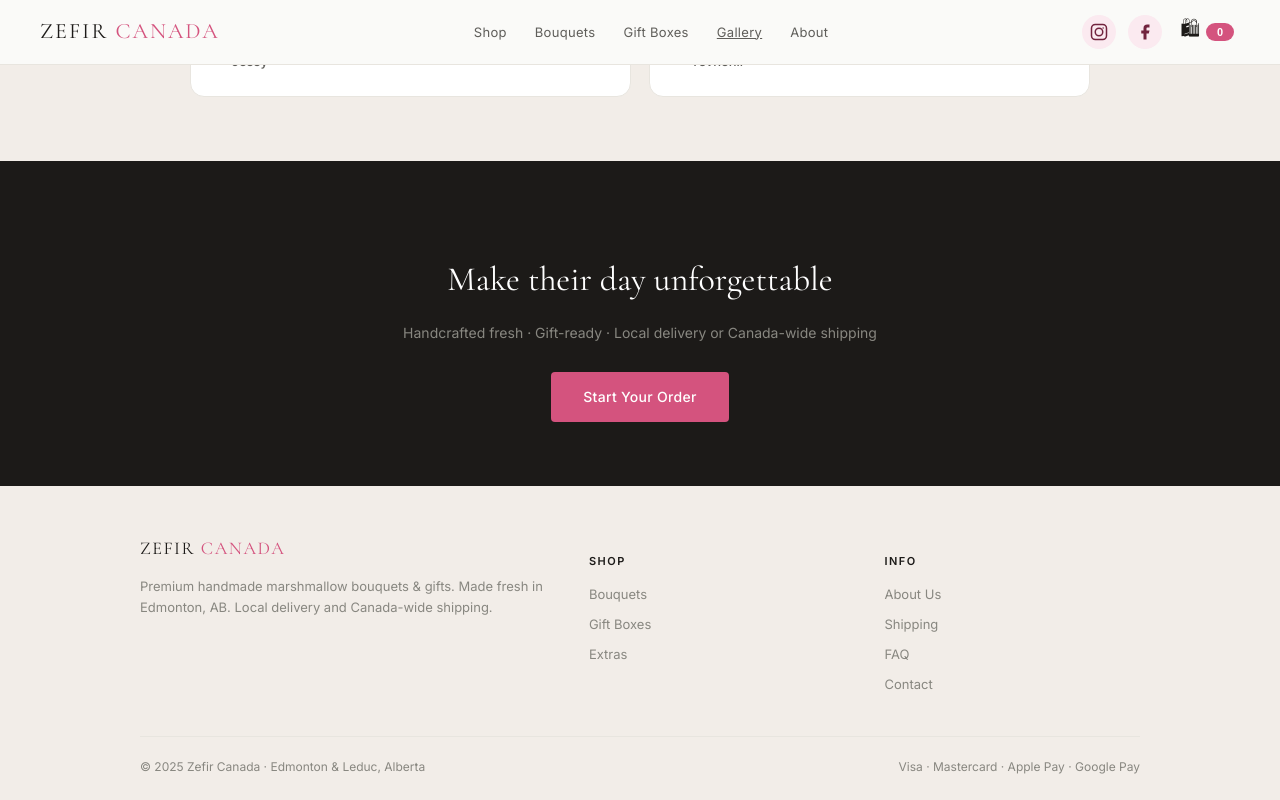
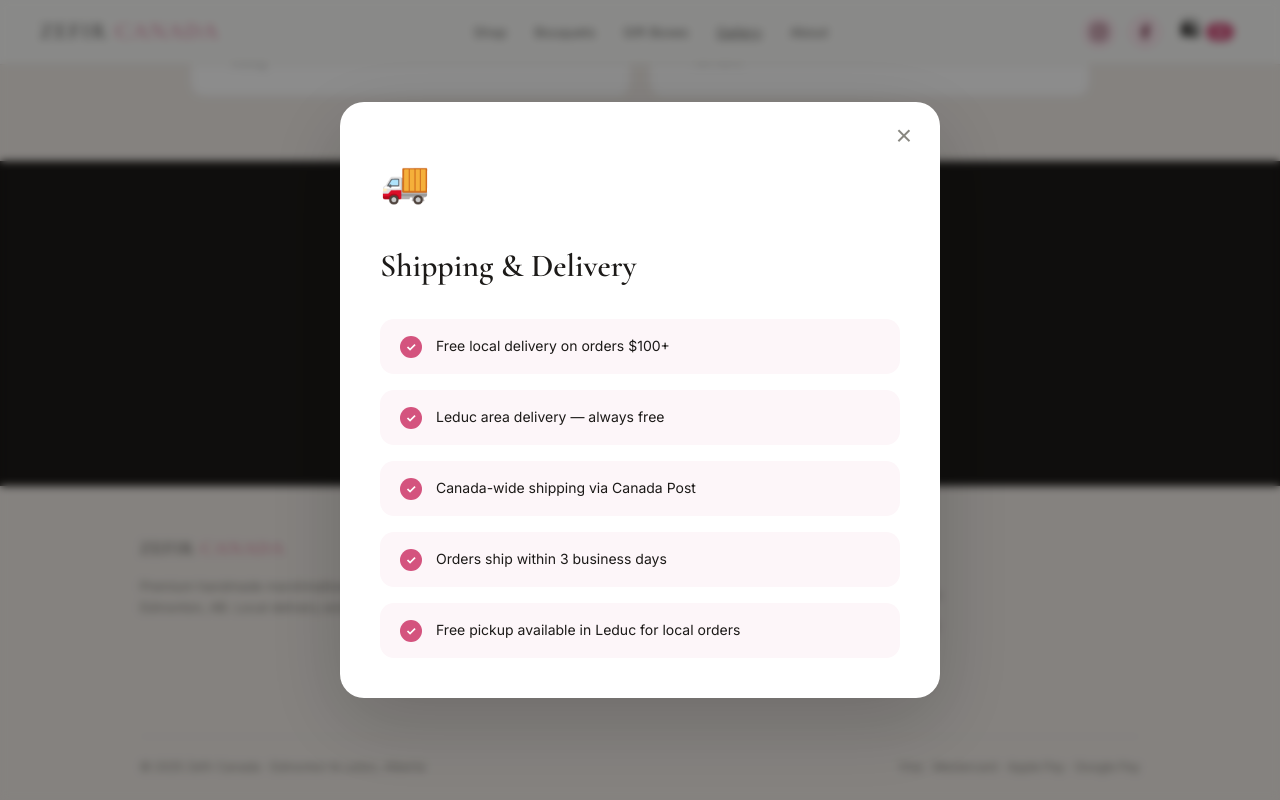
Before and after one commit to antaras1992/zefir-store, a Next.js app: page / in a window 1280 px wide. Both pictures are taken after a click on the link "Shipping". Shown: the part 3158-3958 px from the top of the page. Built offline with nearby package versions, Linux system fonts and the light colour scheme.

Commit message:
Add Shipping, FAQ, Contact modals

```diff
--- a/app/page.js
+++ b/app/page.js
@@ -194,6 +194,8 @@ price: p.sizes[selSize].p, qty: selQty, msg: selMsg, flower: p.flower,
 
   const [checkingOut, setCheckingOut] = useState(false);
   const [deliveryDate, setDeliveryDate] = useState("");
+  const [infoModal, setInfoModal] = useState(null);
+  const [faqOpen, setFaqOpen] = useState(null);
   const [calView, setCalView] = useState({y: new Date().getFullYear(), m: new Date().getMonth()});
   const handleCheckout = async () => {
     if (cart.length === 0) return;
@@ -736,9 +738,9 @@ price: p.sizes[selSize].p, qty: selQty, msg: selMsg, flower: p.flower,
           <div className={styles.footerCol}>
             <h5>Info</h5>
             <a onClick={goAbout}>About Us</a>
-            <a>Shipping</a>
-            <a>FAQ</a>
-            <a>Contact</a>
+            <a onClick={() => setInfoModal("shipping")} style={{cursor:"pointer"}}>Shipping</a>
+            <a onClick={() => setInfoModal("faq")} style={{cursor:"pointer"}}>FAQ</a>
+            <a onClick={() => setInfoModal("contact")} style={{cursor:"pointer"}}>Contact</a>
           </div>
         </div>
         <div className={styles.footerBottom}>
@@ -747,7 +749,49 @@ price: p.sizes[selSize].p, qty: selQty, msg: selMsg, flower: p.flower,
         </div>
       </footer>
 
-      {toast && <div className={`${styles.toast} ${styles.toastShow}`}>{toast}</div>}
+
+      {/* INFO MODALS */}
+      {infoModal && (
+        <div className={styles.infoOverlay} onClick={() => setInfoModal(null)}>
+          <div className={styles.infoModal} onClick={e => e.stopPropagation()}>
+            <button className={styles.infoClose} onClick={() => setInfoModal(null)}>×</button>
+            {infoModal === "shipping" && (<>
+              <div className={styles.infoIcon}>🚚</div>
+              <h2 className={styles.infoTitle}>Shipping &amp; Delivery</h2>
+              <div className={styles.infoList}>
+                {["Free local delivery on orders $100+","Leduc area delivery — always free","Canada-wide shipping via Canada Post","Orders ship within 3 business days","Free pickup available in Leduc for local orders"].map((t,i) => (
+                  <div key={i} className={styles.infoItem}><span className={styles.infoCheck}>✓</span><div>{t}</div></div>
+                ))}
+              </div>
+            </>)}
+            {infoModal === "faq" && (<>
+              <div className={styles.infoIcon}>💬</div>
+              <h2 className={styles.infoTitle}>Frequently Asked Questions</h2>
+              <div className={styles.faqList}>
+                {[{q:"How long do marshmallow bouquets last?",a:"Up to 3 weeks at room temperature. Keep away from direct sunlight and heat."},{q:"Can I customize my bouquet?",a:"Yes! Contact us for custom orders — colours, size, message."},{q:"Do you deliver on weekends?",a:"Yes, local delivery is available 7 days a week in Edmonton & Leduc area."},{q:"How far in advance should I order?",a:"Minimum 2–3 days for standard orders, 1 week for custom bouquets."},{q:"Are your products nut-free?",a:"Yes! Our marshmallow bouquets are nut-free."}].map((item,i) => (
+                  <div key={i} className={styles.faqItem} onClick={() => setFaqOpen(faqOpen === i ? null : i)}>
+                    <div className={styles.faqQ}><span>{item.q}</span><span className={styles.faqArrow}>{faqOpen === i ? "−" : "+"}</span></div>
+                    {faqOpen === i && <div className={styles.faqA}>{item.a}</div>}
+                  </div>
+                ))}
+              </div>
+            </>)}
+            {infoModal === "contact" && (<>
+              <div className={styles.infoIcon}>🌸</div>
+              <h2 className={styles.infoTitle}>Get in Touch</h2>
+              <p className={styles.infoSub}>We would love to hear from you!</p>
+              <div className={styles.contactCards}>
+                <a className={styles.contactCard} href="https://www.instagram.com/handmade_zefir_canada" target="_blank" rel="noopener noreferrer"><span className={styles.contactCardIcon}>📸</span><div><strong>Instagram</strong><br/><span>@handmade_zefir_canada</span></div></a>
+                <a className={styles.contactCard} href="https://www.facebook.com/share/1FeZwWCENb/" target="_blank" rel="noopener noreferrer"><span className={styles.contactCardIcon}>👍</span><div><strong>Facebook</strong><br/><span>Zefir Canada</span></div></a>
+                <a className={styles.contactCard} href="mailto:nataliyakhemii@icloud.com"><span className={styles.contactCardIcon}>✉️</span><div><strong>Email</strong><br/><span>nataliyakhemii@icloud.com</span></div></a>
+              </div>
+              <div className={styles.contactNote}>📍 Edmonton &amp; Leduc, Alberta · Reply within 24 hours</div>
+            </>)}
+          </div>
+        </div>
+      )}
+
+{toast && <div className={`${styles.toast} ${styles.toastShow}`}>{toast}</div>}
     </div>
   );
 }
--- a/app/page.module.css
+++ b/app/page.module.css
@@ -167,6 +167,32 @@
 .footerCol a:hover { color: var(--rose); }
 .footerBottom { border-top: 1px solid var(--border); padding-top: 20px; max-width: 1000px; margin: 0 auto; display: flex; justify-content: space-between; flex-wrap: wrap; gap: 10px; font-size: 12px; color: var(--gray); }
 
+
+/* INFO MODALS */
+.infoOverlay { position: fixed; inset: 0; background: rgba(0,0,0,0.45); backdrop-filter: blur(4px); z-index: 400; display: flex; align-items: center; justify-content: center; padding: 20px; }
+.infoModal { background: #fff; border-radius: 24px; padding: 48px 40px 40px; max-width: 520px; width: 100%; max-height: 90vh; overflow-y: auto; position: relative; box-shadow: 0 24px 80px rgba(0,0,0,0.18); }
+.infoClose { position: absolute; top: 16px; right: 20px; background: none; border: none; font-size: 28px; cursor: pointer; color: var(--gray); line-height: 1; padding: 4px 8px; }
+.infoClose:hover { color: var(--rose); }
+.infoIcon { font-size: 40px; margin-bottom: 12px; }
+.infoTitle { font-family: 'Cormorant Garamond', Georgia, serif; font-size: 32px; font-weight: 600; color: var(--text); margin-bottom: 28px; }
+.infoSub { font-size: 14px; color: var(--gray); margin-bottom: 24px; line-height: 1.6; }
+.infoList { display: flex; flex-direction: column; gap: 16px; }
+.infoItem { display: flex; align-items: flex-start; gap: 14px; padding: 16px 20px; background: #fdf6f9; border-radius: 14px; font-size: 14px; line-height: 1.5; }
+.infoCheck { width: 22px; height: 22px; min-width: 22px; border-radius: 50%; background: var(--rose); color: #fff; display: flex; align-items: center; justify-content: center; font-size: 12px; font-weight: 700; margin-top: 1px; }
+.faqList { display: flex; flex-direction: column; gap: 10px; }
+.faqItem { border: 1px solid var(--border); border-radius: 14px; overflow: hidden; cursor: pointer; }
+.faqQ { display: flex; align-items: center; justify-content: space-between; padding: 16px 20px; font-size: 14px; font-weight: 500; gap: 12px; user-select: none; }
+.faqQ:hover { background: #fdf6f9; }
+.faqArrow { font-size: 20px; color: var(--rose); font-weight: 300; min-width: 20px; text-align: center; }
+.faqA { padding: 0 20px 16px; font-size: 13px; color: var(--gray); line-height: 1.6; }
+.contactCards { display: flex; flex-direction: column; gap: 12px; margin-bottom: 24px; }
+.contactCard { display: flex; align-items: center; gap: 16px; padding: 16px 20px; border: 1px solid var(--border); border-radius: 16px; text-decoration: none; color: var(--text); transition: border-color .2s, background .2s; }
+.contactCard:hover { border-color: var(--rose); background: #fdf6f9; }
+.contactCardIcon { font-size: 28px; min-width: 36px; text-align: center; }
+.contactCard strong { font-size: 14px; display: block; margin-bottom: 2px; }
+.contactCard span { font-size: 13px; color: var(--gray); }
+.contactNote { font-size: 13px; color: var(--gray); text-align: center; padding: 16px; background: #fdf6f9; border-radius: 12px; }
+
 /* TOAST */
 .toast { position: fixed; bottom: 24px; left: 50%; transform: translateX(-50%) translateY(80px); background: var(--text); color: #fff; padding: 14px 24px; border-radius: 8px; font-size: 14px; z-index: 500; transition: transform .3s; }
 .toastShow { transform: translateX(-50%) translateY(0); }
```
